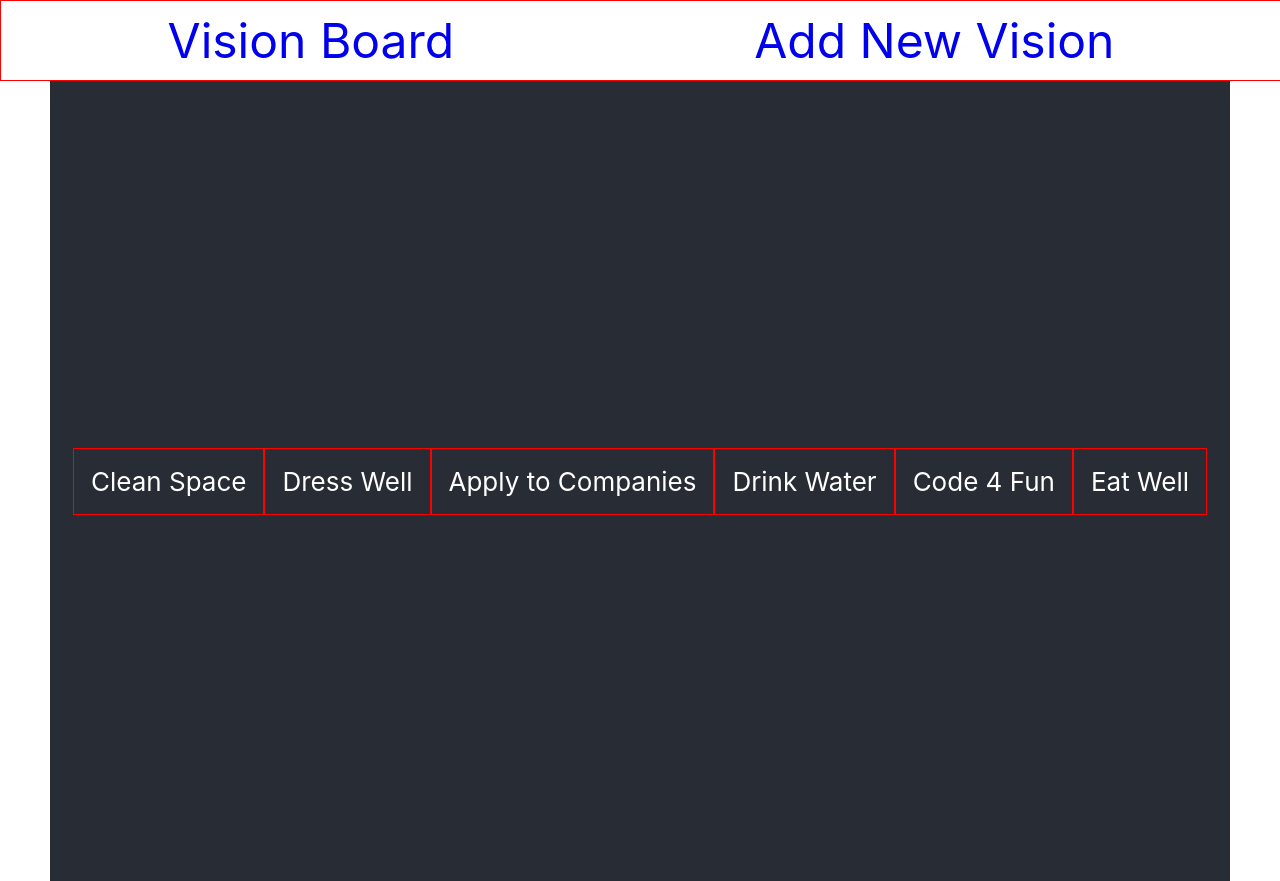
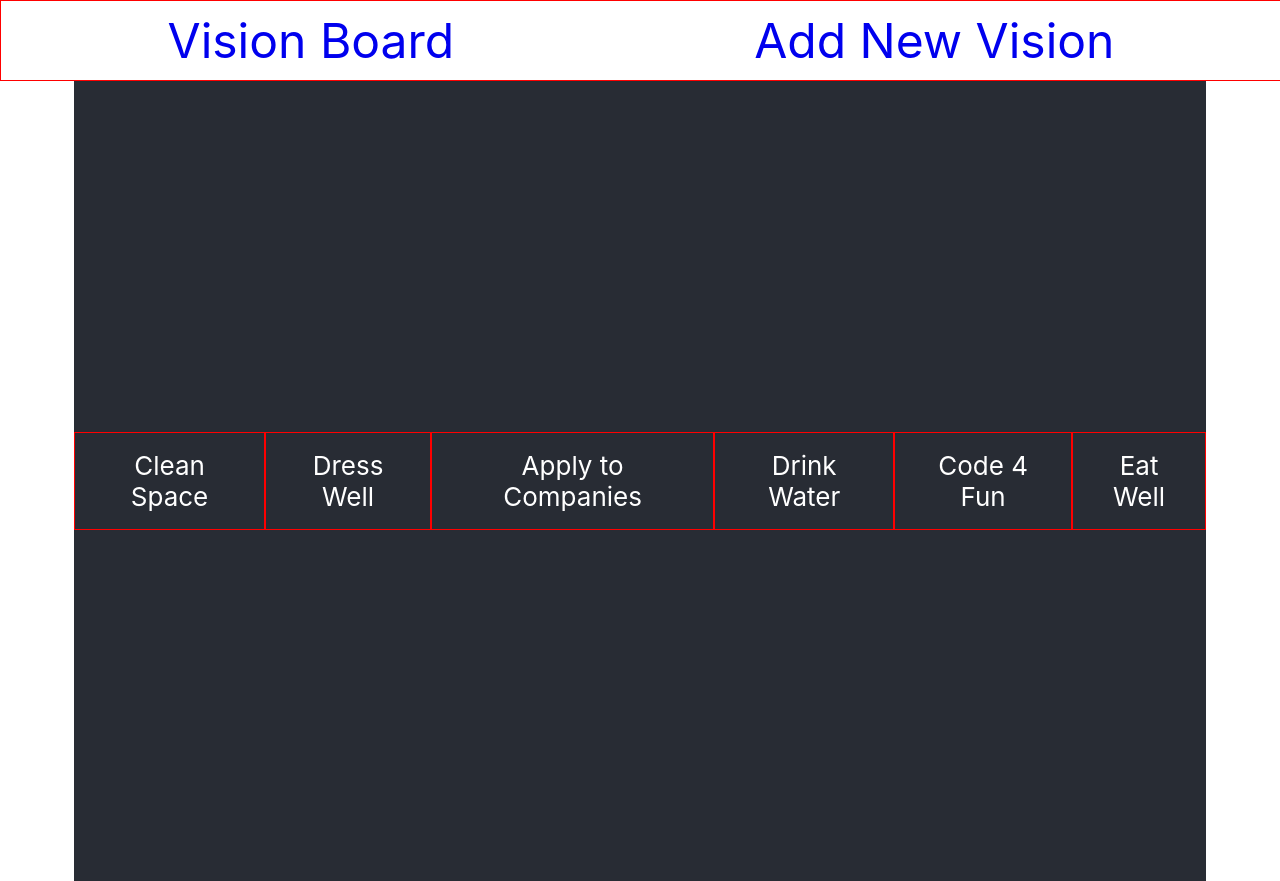
Before and after one commit to thereactgirl/Vision-Board-2020, a React (Create React App) app in the folder visionboard/: page / in a window 1280 px wide. Built offline with nearby package versions, Linux system fonts and the light colour scheme.

Commit message:
added material UI

```diff
--- a/visionboard/package.json
+++ b/visionboard/package.json
@@ -3,6 +3,7 @@
   "version": "0.1.0",
   "private": true,
   "dependencies": {
+    "@material-ui/core": "^4.9.2",
     "react": "^16.11.0",
     "react-dom": "^16.11.0",
     "react-redux": "^7.1.3",
--- a/visionboard/src/App.js
+++ b/visionboard/src/App.js
@@ -5,14 +5,20 @@ import {Route} from "react-router-dom";
 import Form from './components/Form';
 import './App.css';
 
+// material ui
+import { Container } from '@material-ui/core';
+
 function App() {
   return (
     <div className="App">
       <Nav  />
-      <Route exact path='/' component={Board} />
-      <Route path='/addnewform' component={Form} />
-        {/* <Board />
-        <Form /> */}
+      <Container>
+        <Route exact path='/' component={Board} />
+        <Route path='/addnewform' component={Form} />
+          {/* <Board />
+          <Form /> */}
+      </Container>
+
     </div>
   );
 }
--- a/visionboard/src/components/Board.js
+++ b/visionboard/src/components/Board.js
@@ -13,7 +13,7 @@ class Board extends React.Component {
 
     toggle = (id) => {
         this.setState({
-            visions: this.state.visions.map(v => {
+            visions: this.props.visions.map(v => {
               if (id === v.id){
                 return {...v, completed: !v.completed};
               } else {
--- a/visionboard/src/index.js
+++ b/visionboard/src/index.js
@@ -7,6 +7,7 @@ import { createStore } from 'redux';
 import { Provider } from "react-redux";
 import {visionsReducer} from "./reducers/visionsReducer";
 import { BrowserRouter as Router } from "react-router-dom";
+
 
 const store = createStore(visionsReducer);
 
```
Also changed, not shown: 1 other file (tests, documents, lock files or other folders).
